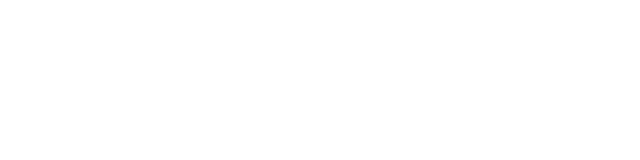
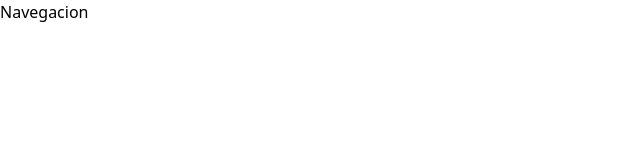
Before and after one commit to JorgeDev7/bk-site-clone, a Next.js app: page / in a window 1280 px wide. Shown: the top 160 px of the page, without its empty margins (0-640 px from the left). Built offline with nearby package versions, Linux system fonts and the light colour scheme.

Commit message:
Componente Navegacion.js importado

```diff
--- a/src/layout/Layout.js
+++ b/src/layout/Layout.js
@@ -1,4 +1,5 @@
 import Head from "next/head"
+import Navegacion from "@/components/Navegacion"
 
 export default function Layout({ children, pagina }) {
     return (
@@ -10,7 +11,7 @@
             </Head>
 
             <header>
-                {/* navegacion */}
+                <Navegacion />
             </header>
 
             <main>
```
